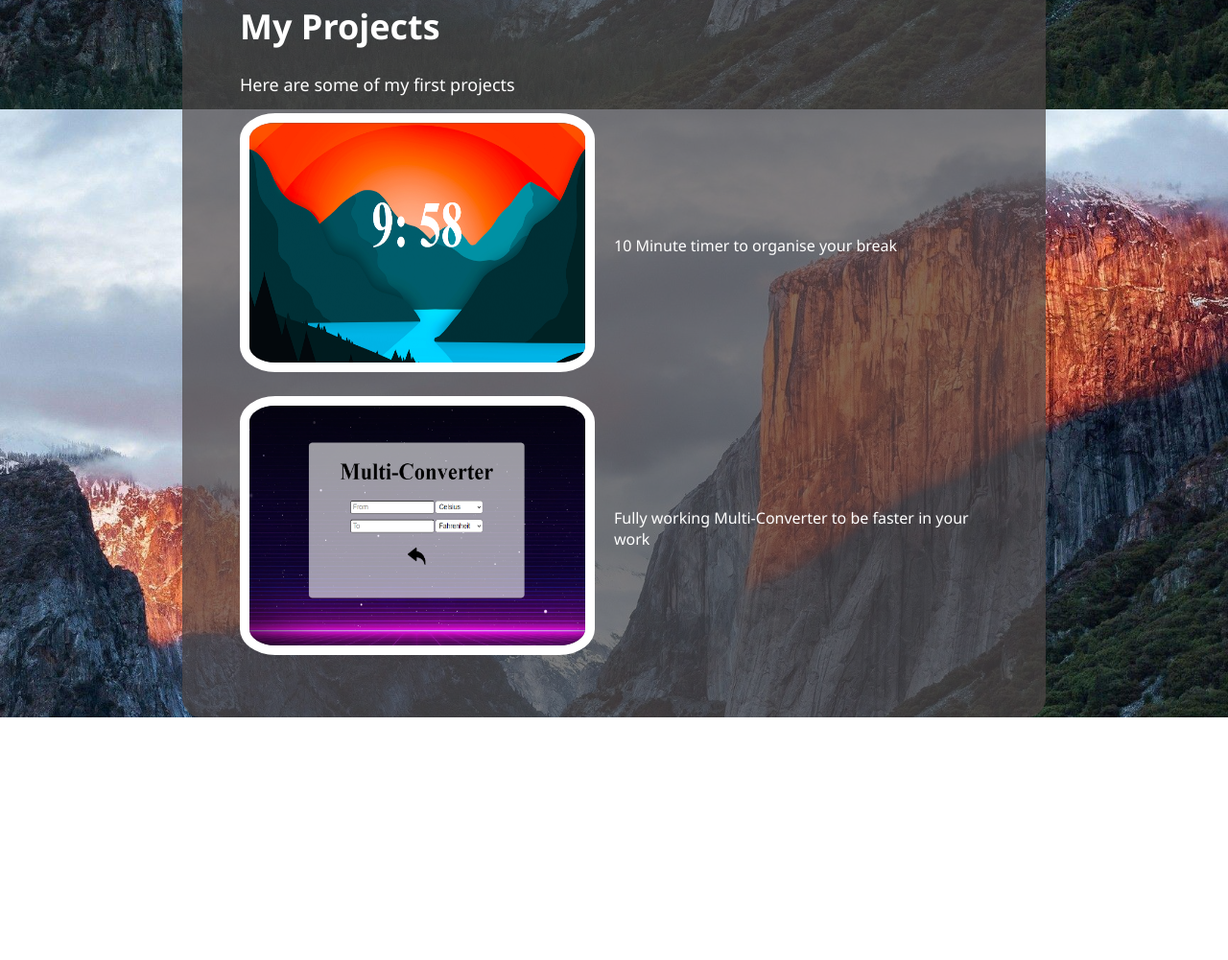
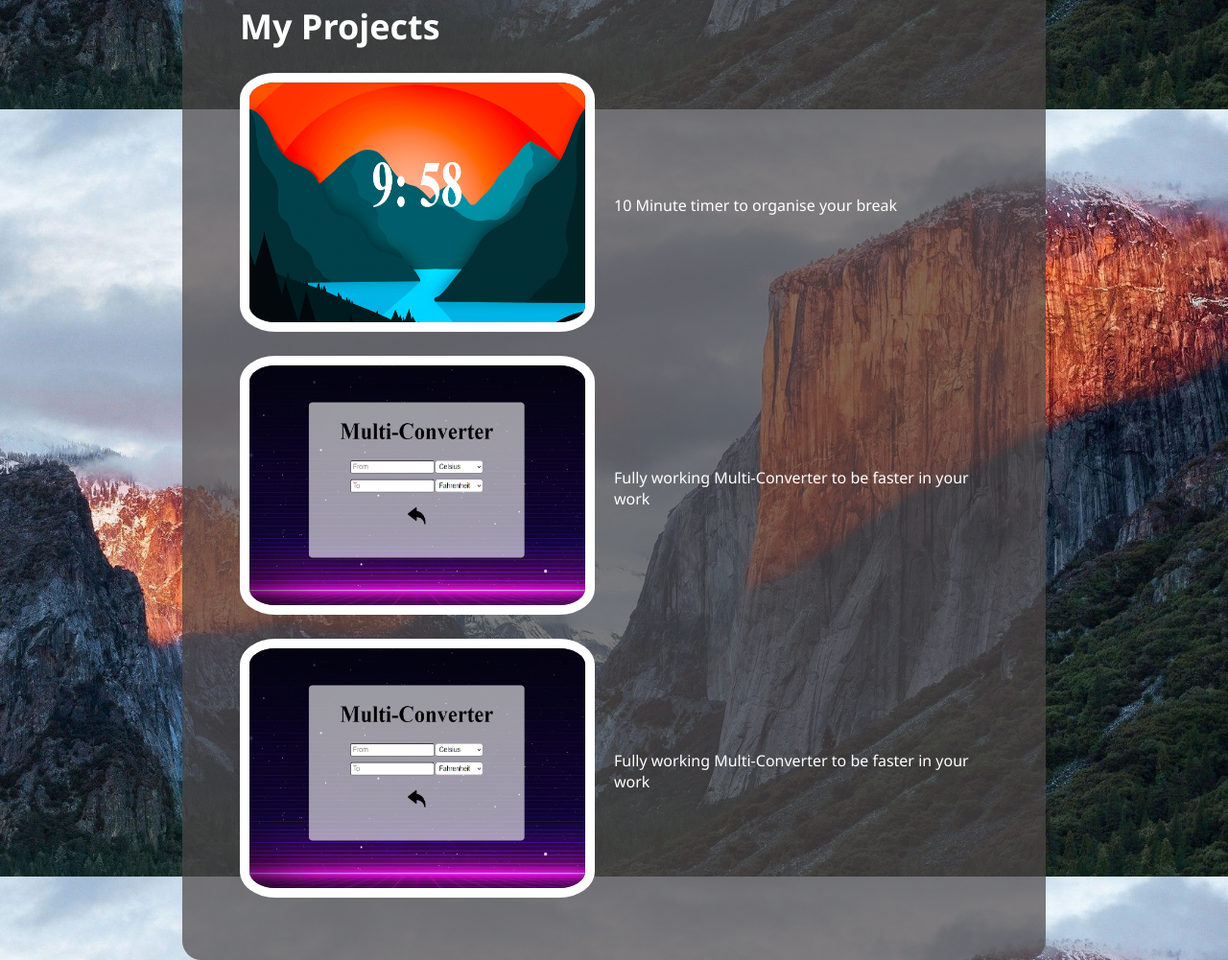
Before and after one commit to MPA2620/MPA-s-Portfolio, a plain HTML site: page index.html in a window 1280 px wide. Shown: the part 686-1687 px from the top of the page at 96% size. Before the commit the page ends 1434 px from the top, so only its background shows below. Drawn offline with nearby package versions, Linux system fonts and the light colour scheme; a script that the page names is missing.

Commit message:
Added files for the calculator site.

```diff
--- a/index.html
+++ b/index.html
@@ -41,7 +41,7 @@
     </div>
     <div id="project-text">
         <h1>My Projects</h1>
-        <p>Here are some of my first projects</p>
+<!--        <p>Here are some of my first projects</p>-->
     </div>
     <div id="projects">
         <div id="prj1">
@@ -56,6 +56,12 @@
             </a>
             <p>Fully working Multi-Converter to be faster in your work</p>
         </div>
+        <div id="prj3">
+            <a href="calculator.html">
+                <img id="ans3" src="convertPageIcon.png" alt="Converter">
+            </a>
+            <p>Fully working Multi-Converter to be faster in your work</p>
+        </div>
     </div>
 </div>
 <script type="text/javascript" src="https://cdnjs.cloudflare.com/ajax/libs/jquery/2.1.4/jquery.js"></script>
--- /dev/null
+++ b/src/css/calculator.css
@@ -0,0 +1,36 @@
+body{
+    background-color: black;
+    margin: 0 ;
+    padding: 0;
+}
+
+.container{
+    display: flex;
+    justify-content: center;
+    align-items: center;
+    width: 100%;
+    height: 100%;
+}
+
+.box{
+    width: 500px;
+    height: 500px;
+    background-color: white;
+    display: flex;
+    justify-content: center;
+    border-radius: 10px;
+}
+
+.screen{
+    background-color: black;
+    height: 100px;
+    width: 90%;
+    margin-top: 25px;
+
+}
+
+.buttons{
+    background-color: #3b5999;
+    height: 100px;
+    width: 100px;
+}
--- a/src/css/index.css
+++ b/src/css/index.css
@@ -124,6 +124,13 @@ body {
   height:250px;
   width: 350px;
 }
+#ans3{
+  background-size: cover;
+  border: 10px solid white;
+  border-radius: 10%;
+  height:250px;
+  width: 350px;
+}
 
 #prj1{
   display: flex;
@@ -140,3 +147,11 @@ body {
   align-items: center;
   gap: 20px;
 }
+
+#prj3{
+  display: flex;
+  color: white;
+  font-style: normal;
+  align-items: center;
+  gap: 20px;
+}
```
Also changed, not shown: calculator.html (added, +29 -0 lines), calculatorIcon.png (added), src/js/calculator.js (added).
